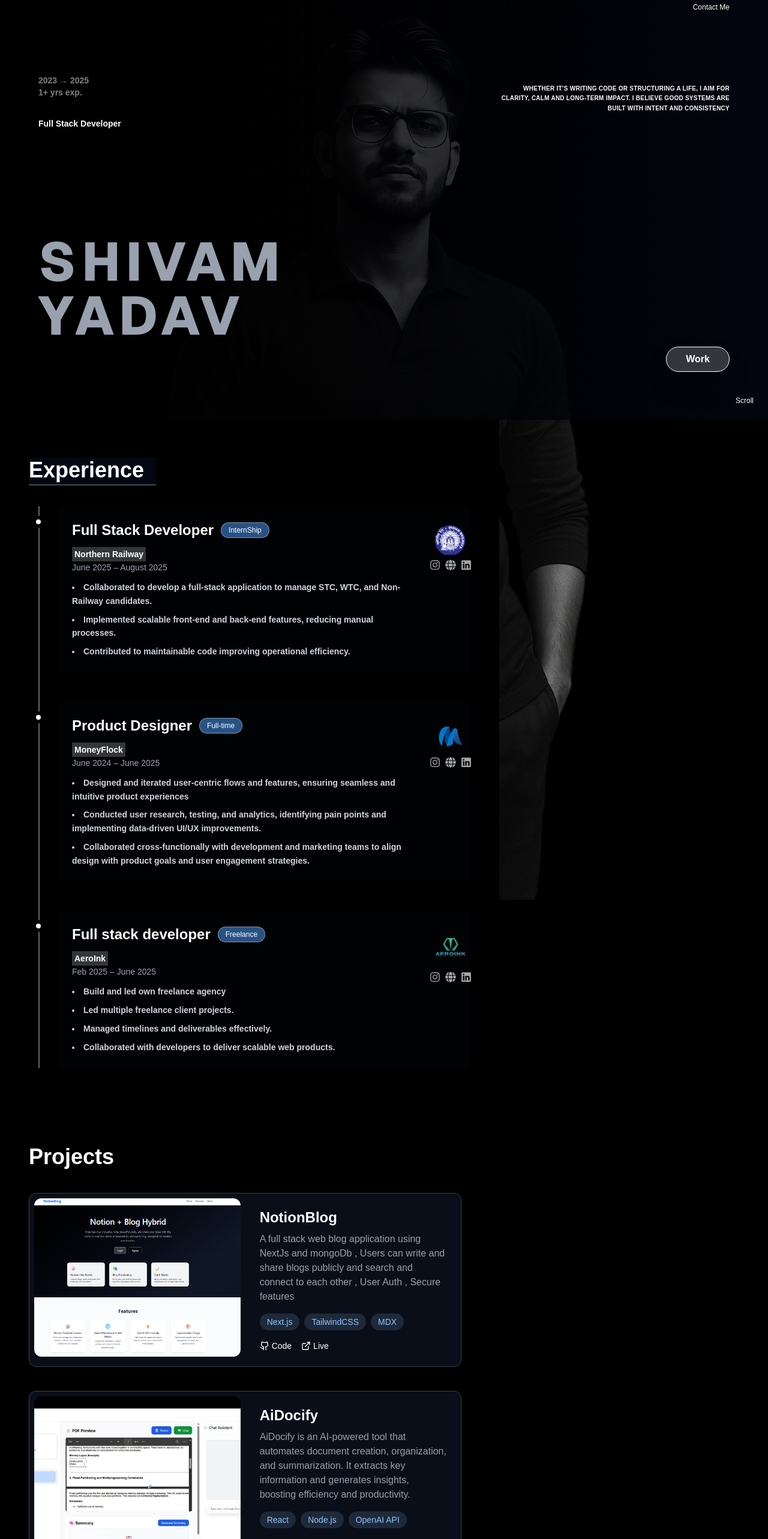
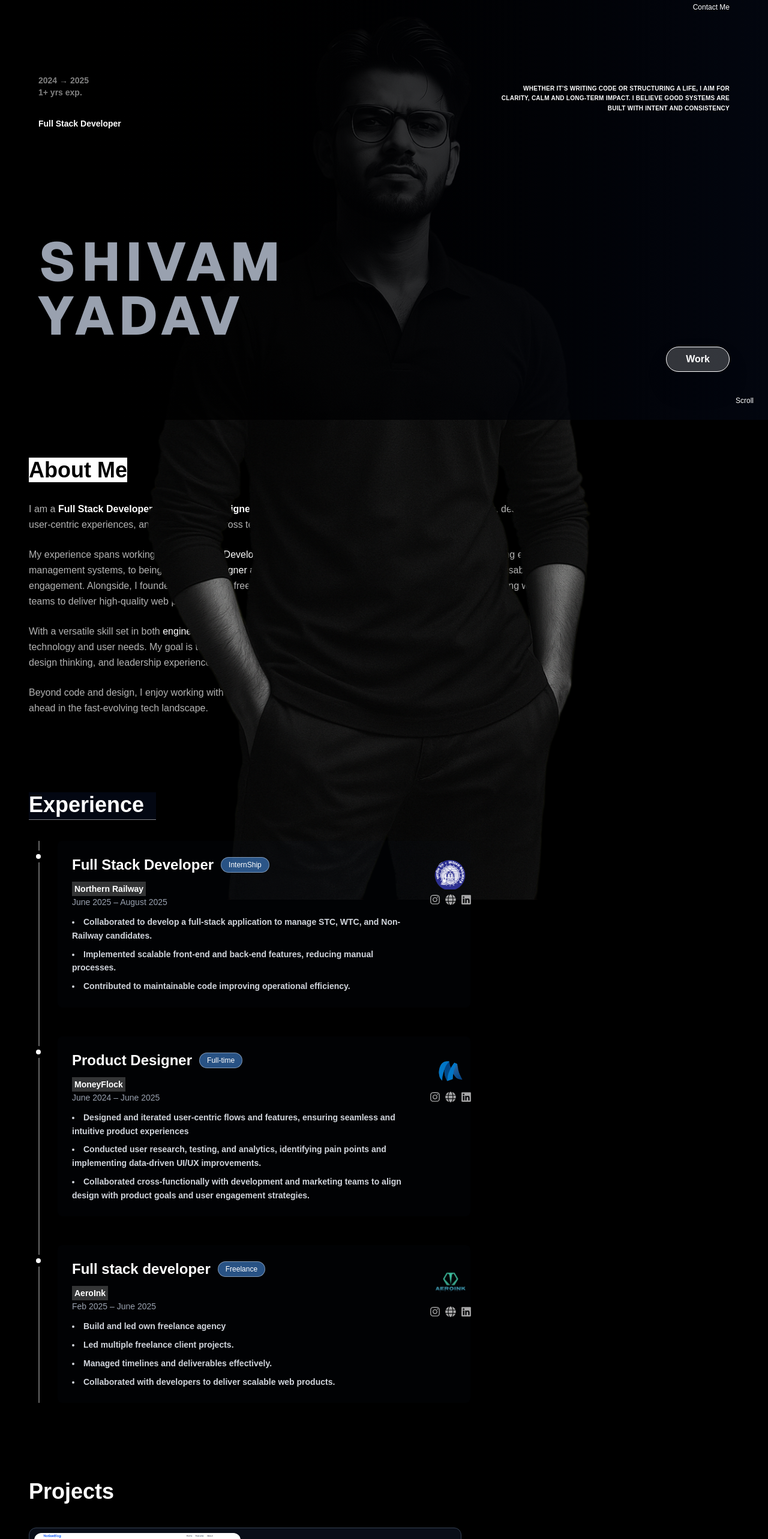
Before and after one commit to alvindevil/next_portfolio, a Next.js app: page / in a window 1280 px wide. Shown: the part 100-2666 px from the top of the page at 60% size. Built offline with nearby package versions, Linux system fonts and the light colour scheme.

Commit message:
feat: enhance LandingPage layout and animations; update section links and styles for improved user experience

```diff
--- a/src/app/pages/landingPage.tsx
+++ b/src/app/pages/landingPage.tsx
@@ -47,7 +47,7 @@ const LandingPage = () => {
           scale: bgScale,
           opacity: bgOpacity,
         }}
-        className={`fixed top-0 left-0 h-full object-contain  transition-all duration-500 w-full z-0`}
+        className={`fixed top-0 left-0 h-full object-contain  transition-all ease-in-out duration-300 w-full `}
       />
 
        {/* Gradient Overlay (disappears on scroll) */}
@@ -57,7 +57,7 @@ const LandingPage = () => {
       />
       <motion.div
       style={{opacity : lineOpacity}}
-      className="w-[2px] h-[800px] bg-white fixed right-[700px] top-28 z-20">
+      className="w-[2px] h-[800px] bg-gray-500 fixed right-[30%] top-28 z-20">
       </motion.div>
 
       <HeroSection
@@ -65,30 +65,55 @@ const LandingPage = () => {
           name: "SHIVAM YADAV",
           experience: "1+ yrs exp.",
           years: "1+ yrs exp.",
-          startEnd: "2023 → 2025",
+          startEnd: "2024 → 2025",
           availability: "Available for work",
           title: "Full Stack Developer",
           quote:
             "WHETHER IT’S WRITING CODE OR STRUCTURING A LIFE, I AIM FOR CLARITY, CALM AND LONG-TERM IMPACT. I BELIEVE GOOD SYSTEMS ARE BUILT WITH INTENT AND CONSISTENCY",
-          cvLink: "/files/cv.pdf",
+          cvLink: "https://drive.google.com/uc?export=download&id=1uPlKH1DzVLAzScxA_ywjkL1PHiLirft6",
           contactLink:
             "https://mail.google.com/mail/?view=cm&fs=1&to=yadavs47334@gmail.com",
           cta:{
                 type: "Work",
-                onClick: ()=>{router.push('/client/works');}
+                onClick: ()=>{router.push('#projects');}
               }
         }}
       />
-      <ExperienceSection />
-      <motion.div
-        initial={{ opacity: 0, y: 500 }}
+      <motion.div id="about"
+        initial={{ opacity: 0, y: 100 }}
         whileInView={{ opacity: 1, y: 0 }}
         transition={{ duration: 0.8, ease: "easeOut" }}
         viewport={{ once: true, amount: 0.3 }}
       >
-      <ProjectsSection />
+        <AboutSection />
       </motion.div>
-      <SkillsSection />
+      <motion.div id="exp"
+        initial={{ opacity: 0, y: 100 }}
+        whileInView={{ opacity: 1, y: 0 }}
+        transition={{ duration: 0.8, ease: "easeOut" }}
+        viewport={{ once: true, amount: 0.3 }}
+      >
+        <ExperienceSection />
+      </motion.div>
+      <motion.div id="projects"
+        initial={{ opacity: 0, y: 100 }}
+        whileInView={{ opacity: 1, y: 0 }}
+        transition={{ duration: 0.8, ease: "easeOut" }}
+        viewport={{ once: true, amount: 0.3 }}
+      >
+        <ProjectsSection />
+      </motion.div>
+      <motion.div id="skills"
+        initial={{ opacity: 0, y: 100 }}
+        whileInView={{ opacity: 1, y: 0 }}
+        transition={{ duration: 0.8, ease: "easeOut" }}
+        viewport={{ once: true, amount: 0.3 }}
+      >
+        <SkillsSection />
+      </motion.div>
+      <motion.div id="contact" className="bg-black z-20 mt-28 pt-28">
+        <ContactSection />
+      </motion.div>
       <Footer />
     </div>
   );
```
